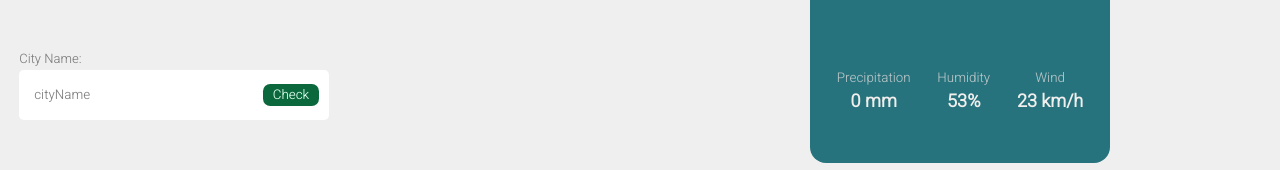
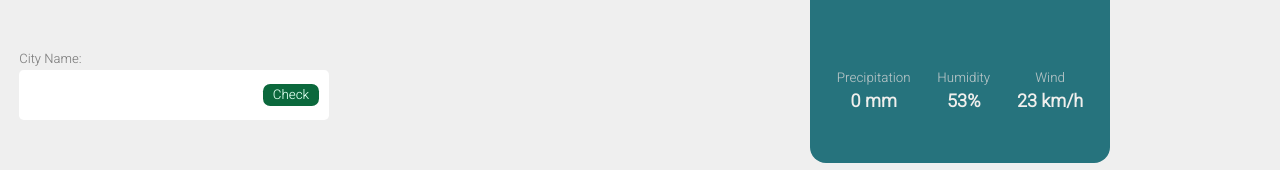
Before and after one commit to RoeiZaro/Fintek-Assignment, a React (Vite) app in the folder Weather-app/: page / in a window 1280 px wide. Shown: the part 417-587 px from the top of the page. Built offline with nearby package versions, Linux system fonts and the light colour scheme.

Commit message:
adding functionilly

```diff
--- a/Weather-app/src/Components/WeatherForm.jsx
+++ b/Weather-app/src/Components/WeatherForm.jsx
@@ -7,6 +7,8 @@ const text = `
     to see the weather
     around the world
   `
+function WeatherForm({cityName, setCityName}) {
+
   // form handling
   const handleChange = (eve) =>{
     setCityName(eve.target.value)
@@ -18,7 +20,8 @@ const handleSubmit = (eve) => {
     console.log(cityName);
   }
 
-function WeatherForm() {
+
+
     return (
     <div id='form-conteiner'>
         {/* opening massage */}
@@ -31,7 +34,7 @@ function WeatherForm() {
 
         {/* the input and the submit area */}
         <div id="inputConteiner">
-          <input id='cityNameInput' type='text' name='cityName' value={"cityName"} onChange={(eve)=>handleChange(eve)} />
+          <input id='cityNameInput' type='text' name='cityName' value={cityName} onChange={(eve)=>handleChange(eve)} />
           <input id='submit' type='submit' value="Check"/>
         </div>
 
```
Lines whose indentation alone changed are shown as unchanged.
